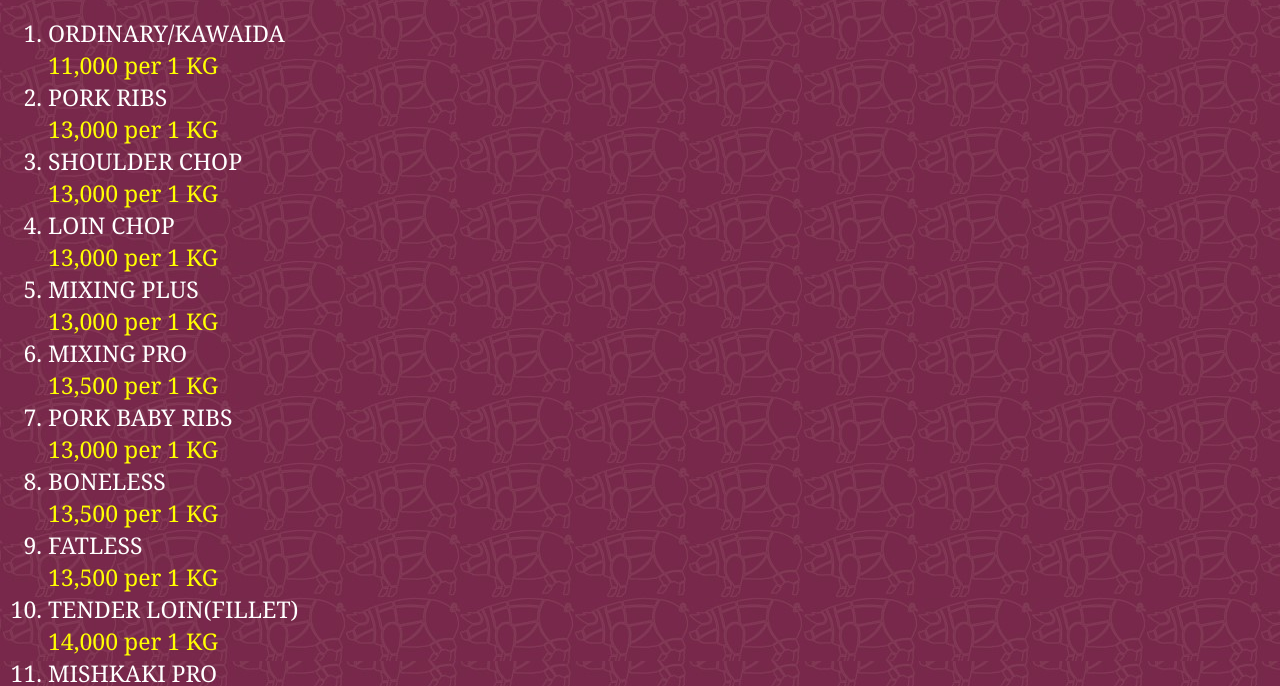
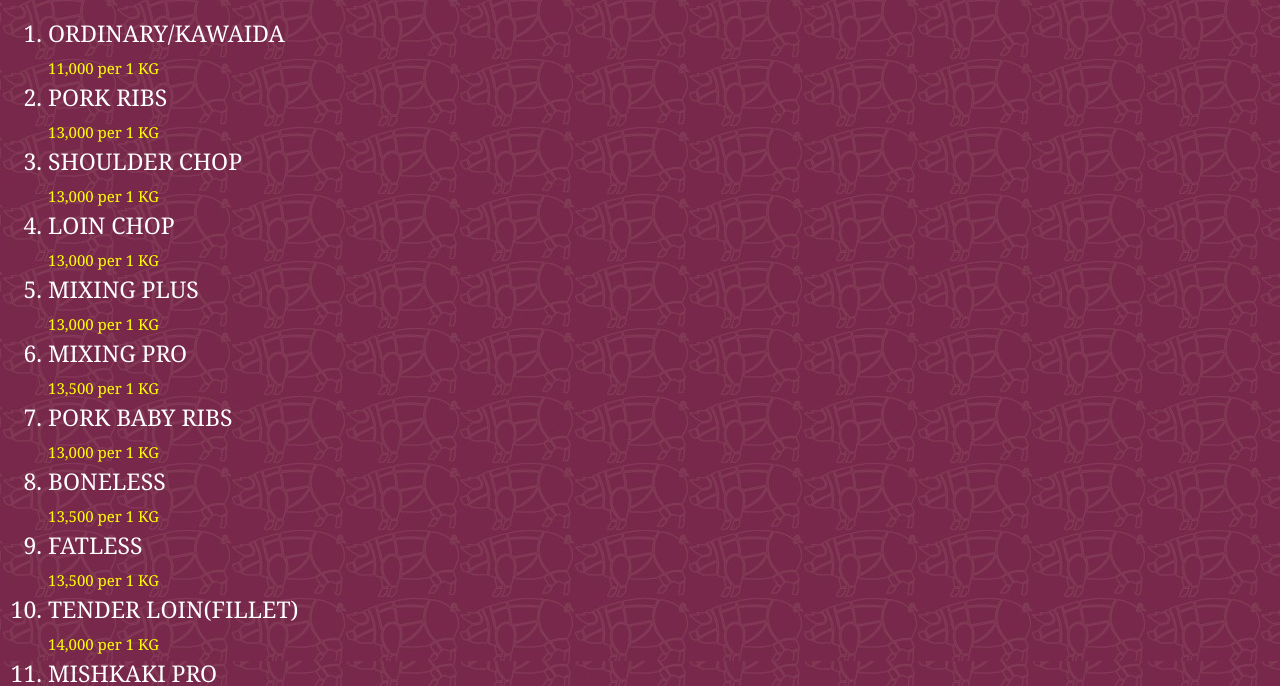
Before and after one commit to theporkpro/shop, a plain HTML site: page pricelist.html in a window 1280 px wide. Shown: the part 106-792 px from the top of the page. Drawn offline with Linux system fonts and the light colour scheme.

Commit message:
Update majaribio.css

```diff
--- a/css/majaribio.css
+++ b/css/majaribio.css
@@ -10,4 +10,4 @@ p {font-family: Verdana, sans-serif; font-size:29px; color: white; font-weight:
   margin-left: auto;
   margin-right: auto;
   width: 50%;}
-em {color:yellow; font-style: normal;}
+em {color:yellow; font-style: normal; font-size: 15px;}
```
